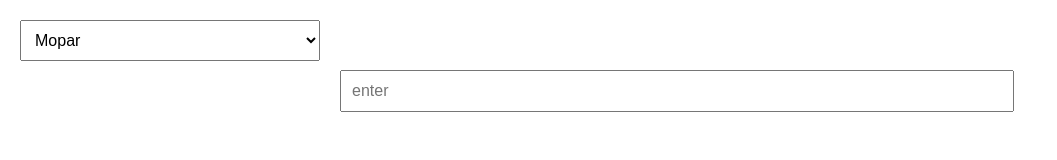
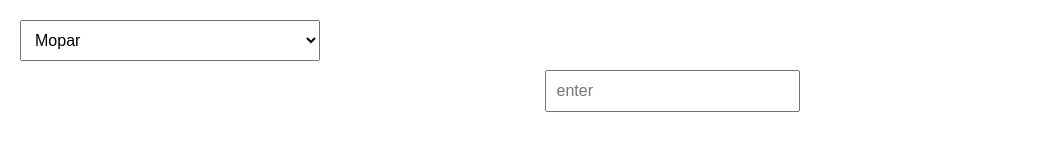
Before and after one commit to AndriySydorchuk/numbersDiv, a plain HTML site: page index.html in a window 1280 px wide. Shown: the whole page, without its empty margins (0-1057 px from the left). Drawn offline with Linux system fonts and the light colour scheme.

Commit message:
set proper width settings for containers

```diff
--- a/style.css
+++ b/style.css
@@ -1,12 +1,19 @@
+html, body {
+    max-width: 100%;
+    overflow-x: hidden;
+}
+
 body {
     font-family: Arial, sans-serif;
     margin: 20px;
+    width: 100%;
 }
 .container {
     display: flex;
     flex-direction: column;
     align-items: center;
-    max-width: 600px;
+    width: fit-content;
+    max-width: 1000px;
     margin: auto;
 }
 .top-bar {
@@ -46,7 +53,10 @@ input[type="text"] {
     margin-bottom: 5px;
     background-color: #f9f9f9;
     font-size: 16px;
-    width: 650px;
+    width: 100%;
+    max-width: 100%;
+    overflow-x: auto;
+    white-space: nowrap;
 }
 .result-item span {
     word-wrap: break-word;
@@ -71,5 +81,6 @@ input[type="text"] {
 }
 
 #inputNumber {
-    width: 650px;
+    width: 100%;
+    max-width: 100%;
 }
```
